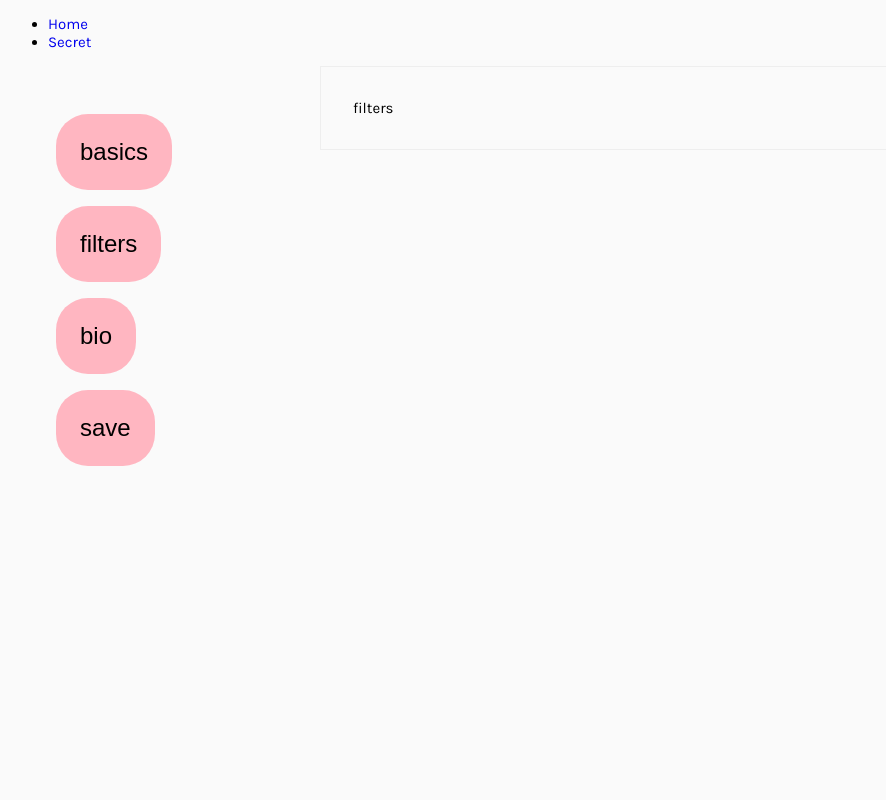
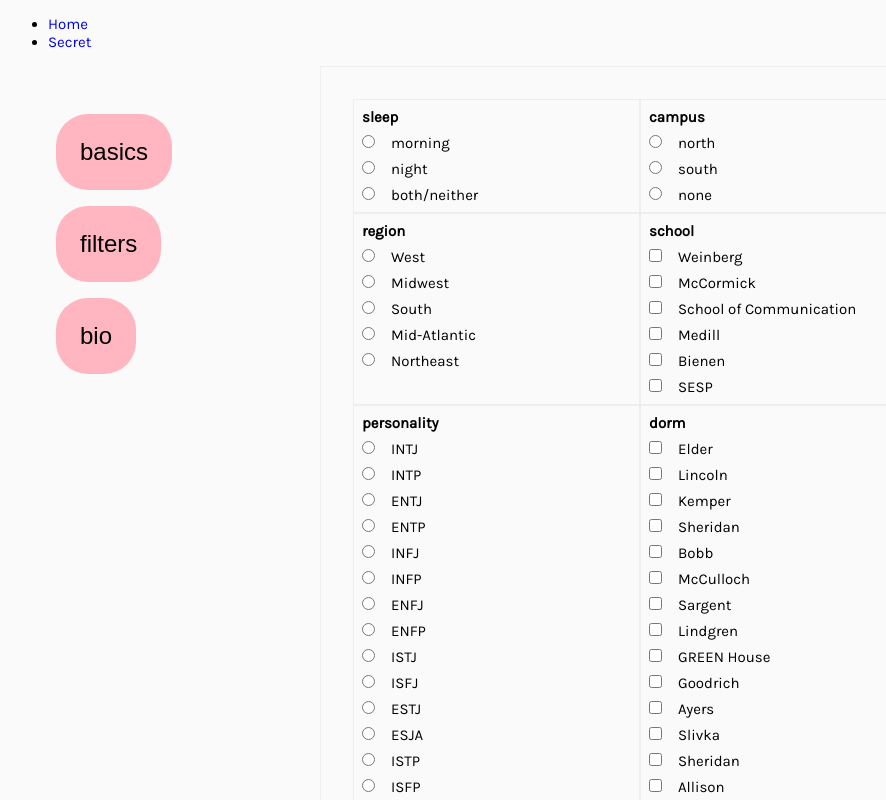
Before and after one commit to rachellin/wildcat-roomie, a React (Create React App) app in the folder client/: page /entry in a window 1280 px wide. Both pictures are taken after typing "Sample", "Sample", "Sample", "Sample", "Sample", "Sample" into the empty fields and a click on the button "filters". Shown: the top 800 px of the page, without its empty margins (0-886 px from the left). Built offline with nearby package versions, Linux system fonts and the light colour scheme; no server answers.

Commit message:
filters form

```diff
--- a/client/src/FilterData.js
+++ b/client/src/FilterData.js
@@ -1,10 +1,10 @@
 export const filters = {
-    sleep: ["morning", "night", "sleep: both/neither"],
+    sleep: ["morning", "night", "both/neither"],
     school: ["Weinberg", "McCormick", "School of Communication", "Medill", "Bienen", "SESP"],
     personality: ["INTJ", "INTP", "ENTJ", "ENTP", "INFJ", "INFP", "ENFJ", "ENFP", "ISTJ", "ISFJ", "ESTJ", "ESJA", "ISTP", "ISFP", "ESTP", "ESFP"],
     region: ["West", "Midwest", "South", "Mid-Atlantic", "Northeast"],
-    other: ["Questbridge", "International"],
-    campus: ["north", "south", "campus preference: none"],
+    other: ["Questbridge/FGLI/DACA", "International"],
+    campus: ["north", "south", "none"],
     dorm: ["Elder", "Lincoln", "Kemper", "Sheridan", "Bobb", "McCulloch", "Sargent", "Lindgren", "GREEN House", "Goodrich", "Ayers", "Slivka", "Sheridan", "Allison", "Jones", "1838 Chicago", "Shepard", "Rogers", "East Fairchild", "West Fairchild", "Hobart", "Foster-Walker", "Emerson", "Orrington", "Willard", "Chapin", "North Mid-Quads", "South Mid-Quads"],
     // cleanliness: [...Array(6).keys()],
     // partying: [...Array(6).keys()],
--- a/client/src/ProfileContainer.js
+++ b/client/src/ProfileContainer.js
@@ -237,7 +237,7 @@ let cardInfoLocal = [
 one or the other:
 - sleep: morning person, night person, both/neither
 - campus preference: north, south, both/neither
-- dorm preference: [dorm], none
+- dorm preference: [dorm], none (or just "none"  in list of dorms)
 - personality
 - location (region)
 
--- a/client/src/entry/BasicsEntry.js
+++ b/client/src/entry/BasicsEntry.js
@@ -1,6 +1,5 @@
 import React from 'react';
 import 'remixicon/fonts/remixicon.css'
-//import DropdownButton from 'react-bootstrap/DropdownButton';
 
 export class BasicsEntry extends React.Component {
     render() {
--- a/client/src/entry/Entry.js
+++ b/client/src/entry/Entry.js
@@ -19,25 +19,8 @@ export default class Entry extends React.Component {
     constructor() {
       super();
       this.state = {
-        message: 'Loading...',
-        status: 0,
-        //loggedIn: this.props.loggedIn,
         currentTab: 0
       }
-    }
-
-    componentDidMount() {
-      this.callAPI();
-    }
-
-    callAPI = async () => {
-        const res = await fetch(`http://localhost:9000/api/login`);
-        const text = await res.text();
-        const status = await res.status;
-        this.setState({
-            message: text,
-            status: status
-        });
     }
 
     renderTab(i) {
@@ -75,14 +58,16 @@ export default class Entry extends React.Component {
             <button onClick={(e) => this.changeTab(0, e)}>basics</button>
             <button onClick={(e) => this.changeTab(1, e)}>filters</button>
             <button onClick={(e) => this.changeTab(2, e)}>bio</button>
-            <button>save</button>
           </div>
 
           <EntryForm>
             {this.renderTab(this.state.currentTab)}
+            <input type="submit" value="save"/>
           </EntryForm>
 
         </EntryContainer>
       );
     }
   }
+
+  // when save is clicked, the values are saved in the state. when the submit button is clicked, db is updated
--- a/client/src/entry/FilterEntry.js
+++ b/client/src/entry/FilterEntry.js
@@ -1,12 +1,43 @@
 import React from 'react';
+import Form from 'react-bootstrap/Form';
 
+import { filters } from '../FilterData';
+import { StyledFilterEntry } from '../style/Style';
 
 export class FilterEntry extends React.Component {
-    render() {
+    renderGroup(category, type) {
+        let arr = [];
+        let option;
+        for (let i = 0; i < filters[category].length; i++) {
+            option = (
+                <div class="option">
+                    <input type={type} id={filters[category][i]} name={category} value={filters[category][i]}/>
+                    <label for={filters[category][i]}>{filters[category][i]}</label>
+                </div>
+            );
+            arr.push(option);
+        }
         return (
-            <div>
-                filters
+            <div className="group">
+                <b>{category}</b>
+                {arr}
             </div>
         )
     }
+
+    render() {
+        return (
+            <StyledFilterEntry>
+                {this.renderGroup("sleep", "radio")}
+                {this.renderGroup("campus", "radio")}
+                {this.renderGroup("region", "radio")}
+                {this.renderGroup("school", "checkbox")}
+                {this.renderGroup("personality", "radio")}
+                {this.renderGroup("dorm", "checkbox")}
+                {this.renderGroup("other", "checkbox")}
+            </StyledFilterEntry>
+        )
+    }
 }
+
+// value should be from the db if they are editing - also, the other tabs should stay there bc??
--- a/client/src/style/Style.js
+++ b/client/src/style/Style.js
@@ -55,4 +55,27 @@ export const EntryForm = styled.form`
     .bio {
         //display: flex;
     }
+
+    .group{
+        border: 1px solid #eee;
+        width: 50%;
+        padding: 0.5rem;
+
+        label, input {
+            display: inline-block;
+            margin: 0;
+        }
+
+        .option {
+            display: block;
+        }
+
+        :hover {
+            cursor: pointer;
+        }
+    }
 `
+export const StyledFilterEntry = styled.div`
+    display: flex;
+    flex-wrap: wrap;
+`
```
Also changed, not shown: 2 other files (tests, documents, lock files or other folders).
